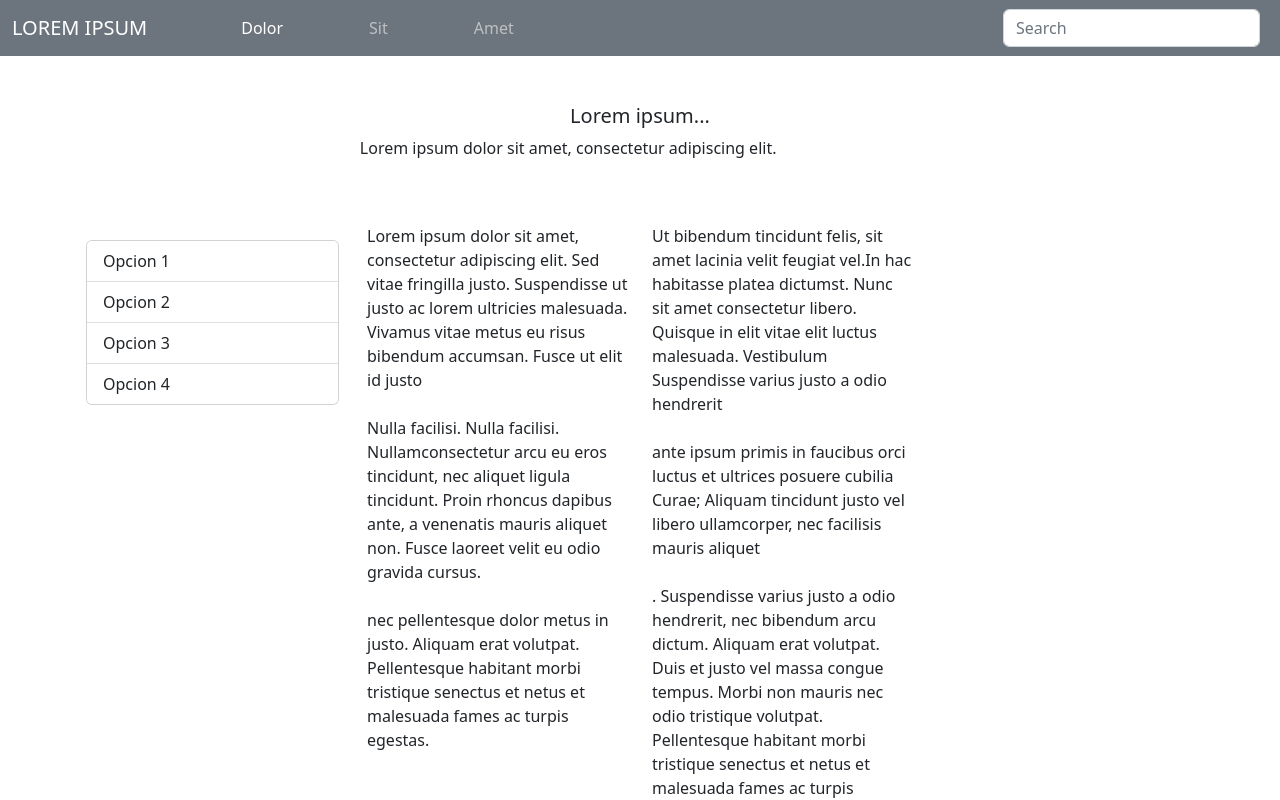
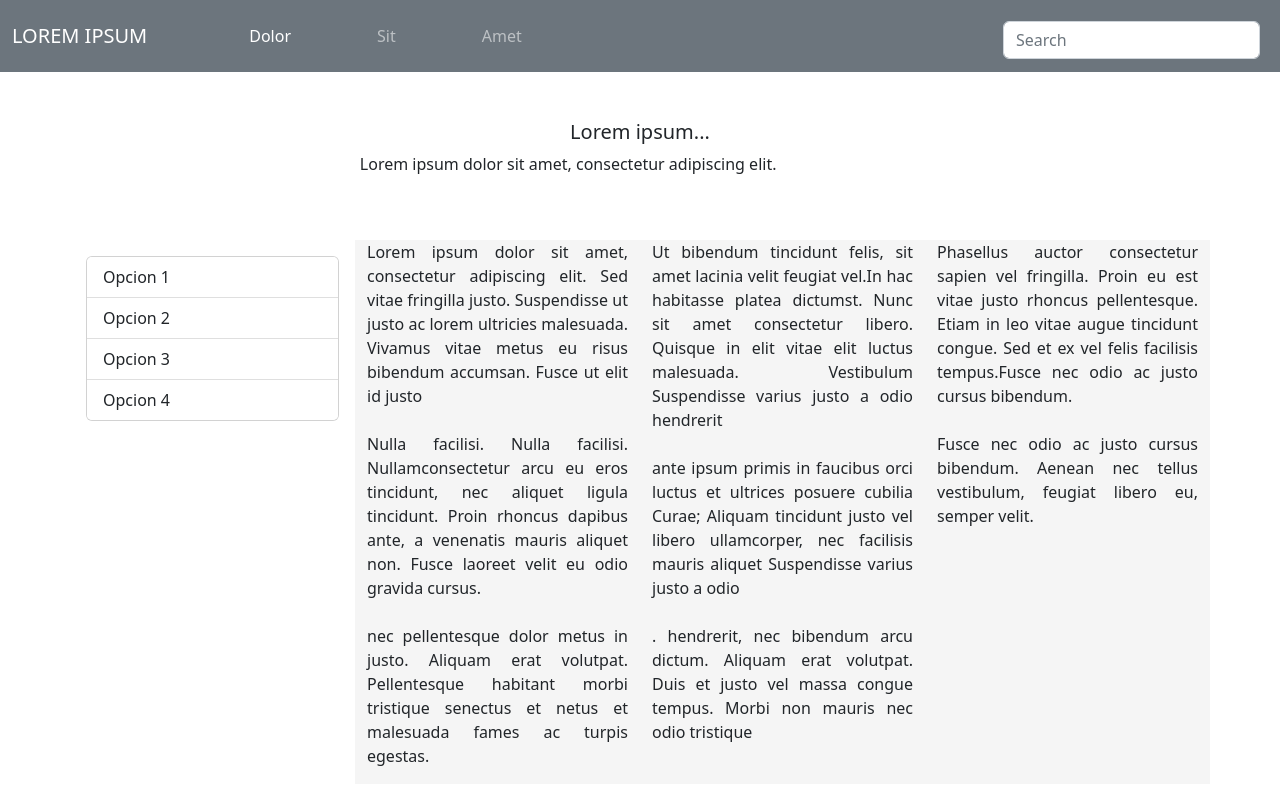
Before and after one commit to brunovbf/tallerResponsiveDesing, a plain HTML site: page index.html in a window 1280 px wide. Shown: the top 800 px of the page. Drawn offline with nearby package versions, Linux system fonts and the light colour scheme.

Commit message:
lastCommit

```diff
--- a/index.html
+++ b/index.html
@@ -6,12 +6,13 @@
   <meta name="viewport" content="width=device-width, initial-scale=1">
   <title>Documento</title>
   <link rel="stylesheet" href="https://cdn.jsdelivr.net/npm/bootstrap@5.2.3/dist/css/bootstrap.min.css">
+  <script src="https://cdn.jsdelivr.net/npm/@popperjs/core@2.10.2/dist/umd/popper.min.js"></script>
   <script src="https://cdn.jsdelivr.net/npm/bootstrap@5.2.3/dist/js/bootstrap.min.js"></script>
   <script src="script.js"></script>
 </head>
 
 <body>
-  <nav class="navbar navbar-expand-lg navbar-dark bg-secondary">
+  <nav class="navbar navbar-expand-lg navbar-dark bg-secondary" style="text-align: left;">
     <div class="container-fluid">
       <a class="navbar-brand" href="#">LOREM IPSUM</a>
       <button class="navbar-toggler" type="button" data-bs-toggle="collapse" data-bs-target="#navbarSupportedContent"
@@ -19,7 +20,10 @@
         <span class="navbar-toggler-icon"></span>
       </button>
       <div class="collapse navbar-collapse" id="navbarSupportedContent">
-        <ul class="navbar-nav me-auto mb-2 mb-lg-0">
+        <form class="d-flex order-md-1 mb-2- mt-2" role="search">
+          <input class="form-control me-2" type="search" placeholder="Search" aria-label="Search">
+        </form>
+        <ul class="navbar-nav me-auto m-2">
           <li class="nav-item">
             <a class="nav-link active" aria-current="page" href="#">Dolor</a>
           </li>
@@ -29,14 +33,24 @@
           <li class="nav-item">
             <a class="nav-link" aria-disabled="true">Amet</a>
           </li>
+          <li class="col-sm-12 col-md-12 col-lg-3 nav-item m-0">
+            <div class="dropdown d-md-block d-lg-none">
+              <button class="btn btn-secondary dropdown-toggle" type="button" id="dropdownMenuButton"
+                data-bs-toggle="dropdown" aria-haspopup="true" aria-expanded="false">
+                Opciones
+              </button>
+              <ul class="dropdown-menu" aria-labelledby="dropdownMenuButton">
+                <li><a class="dropdown-item" href="#">Opción 1</a></li>
+                <li><a class="dropdown-item" href="#">Opción 2</a></li>
+                <li><a class="dropdown-item" href="#">Opción 3</a></li>
+                <li><a class="dropdown-item" href="#">Opción 4</a></li>
               </ul>
-        <form class="d-flex" role="search">
-          <input class="form-control me-2" type="search" placeholder="Search" aria-label="Search">
-        </form>
             </div>
+          </li>
+        </ul>
       </div>
   </nav>
-  <h5 class="mt-5">Lorem ipsum...</h5>
+  <h5 class="mt-5 d-none d-lg-block">Lorem ipsum...</h5>
   <div class="d-none d-lg-block text-center">
     <div id="myCarousel" class="carousel slide" data-bs-ride="carousel">
       <div class="carousel-inner">
@@ -54,7 +68,6 @@
   </div>
   <div class="container mt-5">
     <div class="row">
-      <!-- En pantallas grandes (lg), la tarjeta ocupa 4 columnas -->
       <div class="col-lg-3 p-3 d-none d-lg-block">
         <div class="card" style="width: 100%;">
           <ul class="list-group list-group-flush">
@@ -65,7 +78,7 @@
           </ul>
         </div>
       </div>
-        <div class="col-sm-12 col-md-6 col-lg-3">
+      <div class="col-sm-12 col-md-6 col-lg-3 mb-3" style="background-color: whitesmoke; text-align: justify;">
         <p>Lorem ipsum dolor sit amet, consectetur adipiscing elit. Sed vitae fringilla justo. Suspendisse ut justo ac
           lorem ultricies malesuada. Vivamus vitae metus eu risus bibendum accumsan. Fusce ut elit id justo<br><br>
           Nulla facilisi. Nulla facilisi. Nullamconsectetur arcu eu eros tincidunt, nec aliquet ligula tincidunt.
@@ -74,30 +87,24 @@
           nec pellentesque dolor metus in justo. Aliquam erat volutpat.
           Pellentesque habitant morbi tristique senectus et netus et malesuada fames ac turpis egestas.</p>
       </div>
-        <div class="col-sm-12 col-md-6 col-lg-3">
+      <div class="col-sm-12 col-md-6 col-lg-3 mb-3" style="background-color: whitesmoke; text-align: justify;">
         <p>Ut bibendum tincidunt felis, sit amet lacinia velit feugiat vel.In hac habitasse platea dictumst. Nunc sit
-            amet consectetur libero. Quisque in elit vitae elit luctus malesuada. Vestibulum  Suspendisse varius justo a odio hendrerit<br><br>
+          amet consectetur libero. Quisque in elit vitae elit luctus malesuada. Vestibulum Suspendisse varius justo a
+          odio hendrerit<br><br>
           ante ipsum primis in
           faucibus orci luctus et ultrices posuere cubilia Curae; Aliquam tincidunt justo vel libero ullamcorper, nec
-            facilisis mauris aliquet<br><br>. Suspendisse varius justo a odio hendrerit, nec bibendum arcu dictum. Aliquam
-            erat volutpat. Duis et justo vel massa congue tempus. Morbi non mauris nec odio tristique volutpat.
-            Pellentesque habitant morbi tristique senectus et netus et malesuada fames ac turpis egestas.</p>
+          facilisis mauris aliquet Suspendisse varius justo a odio <br><br>. hendrerit, nec bibendum arcu dictum.
+          Aliquam
+          erat volutpat. Duis et justo vel massa congue tempus. Morbi non mauris nec odio tristique</p>
       </div>
-        <div class="col-sm-12 col-md-6 col-lg-3 d-none d-lg-block">
-
-        </div>
-        <div class="col-sm-12 col-md-6 col-lg-3">
+      <div class="col-sm-12 col-md-6 col-lg-3 mb-3" style="background-color: whitesmoke; text-align: justify;">
         <p> Phasellus auctor consectetur sapien vel fringilla. Proin eu est vitae justo rhoncus pellentesque. Etiam
-            in leo vitae augue tincidunt congue. Sed et ex vel felis facilisis tempus. Fusce nec odio ac justo cursus
-            bibendum. Aenean nec tellus vestibulum, feugiat libero eu, semper velit. Integer rhoncus commodo felis,
-            vitae bibendum urna fringilla vitae. Nullam laoreet mi non ante iaculis, eu eleifend ex hendrerit.
-            Suspendisse potenti. Sed tincidunt, lacus a pharetra iaculis, augue elit facilisis lacus, vel consequat
-            lacus elit vel est. Nullam quis risus rhoncus, efficitur arcu id, sodales metus. Quisque ut nisi odio.</p>
-        </div>
+          in leo vitae augue tincidunt congue. Sed et ex vel felis facilisis tempus.Fusce nec odio ac justo cursus
+          bibendum. <br><br>Fusce nec odio ac justo cursus
+          bibendum. Aenean nec tellus vestibulum, feugiat libero eu, semper velit.</p>
       </div>
     </div>
   </div>
   <link rel="stylesheet" href="style.css">
 </body>
-
 </html>
```
Lines whose indentation alone changed are shown as unchanged.
